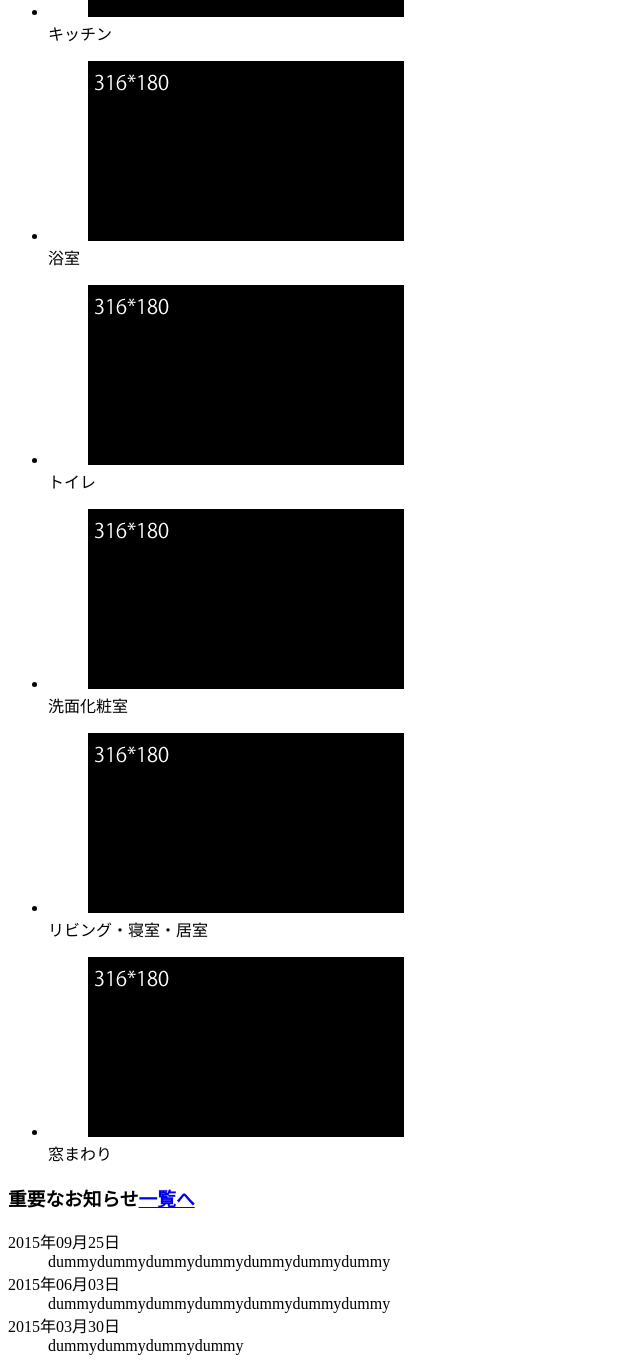
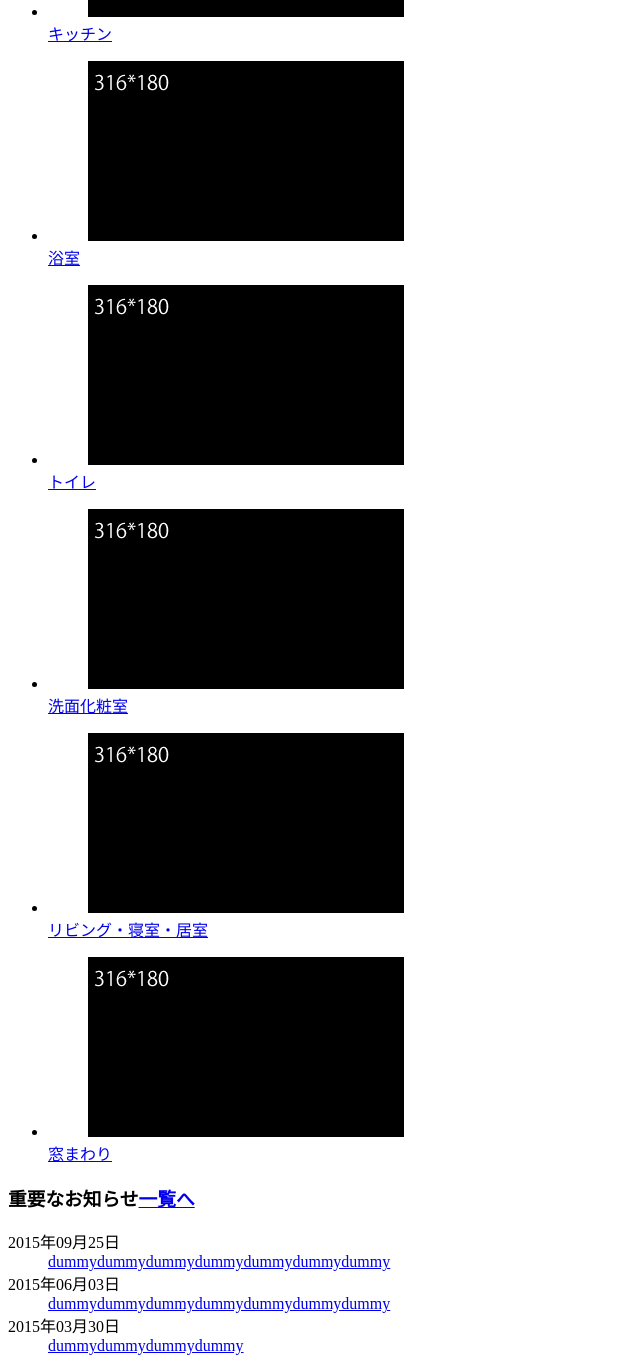
Before and after one commit to kamuchiru9/myProject5, a plain HTML site: page index.html in a window 1280 px wide. Shown: the part 179-1550 px from the top of the page, without its empty margins (0-640 px from the left). Drawn offline with Linux system fonts and the light colour scheme.

Commit message:
最終upd

```diff
--- a/index.html
+++ b/index.html
@@ -12,39 +12,39 @@
       <ul>
         <li>
           <dl>
-            <dd><img src="./img/img_dummy.png" width="316" height="180"></dd>
-            <dt>キッチン</dt>
+            <dd><a href="#"><img src="./img/img_dummy.png" width="316" height="180"></a></dd>
+            <dt><a href="#">キッチン</a></dt>
+          </dl>
+        </li><!--
+        --><li>
+          <dl>
+            <dd><a href="#"><img src="./img/img_dummy.png" width="316" height="180"></dd>
+            <dt><a href="#">浴室</a></dt>
           </dl>
         </li><!--
         --><li>
           <dl>
             <dd><img src="./img/img_dummy.png" width="316" height="180"></dd>
-            <dt>浴室</dt>
-          </dl>
-        </li><!--
-        --><li>
-          <dl>
-            <dd><img src="./img/img_dummy.png" width="316" height="180"></dd>
-            <dt>トイレ</dt>
+            <dt><a href="#">トイレ</a></dt>
           </dl>
         </li>
       </li><!--
       --><li>
         <dl>
-          <dd><img src="./img/img_dummy.png" width="316" height="180"></dd>
-          <dt>洗面化粧室</dt>
+          <dd><a href="#"><img src="./img/img_dummy.png" width="316" height="180"></dd>
+          <dt><a href="#">洗面化粧室</a></dt>
         </dl>
       </li><!--
       --><li>
         <dl>
-          <dd><img src="./img/img_dummy.png" width="316" height="180"></dd>
-          <dt>リビング・寝室・居室</dt>
+          <dd><a href="#"><img src="./img/img_dummy.png" width="316" height="180"></dd>
+          <dt><a href="#">リビング・寝室・居室</a></dt>
         </dl>
       </li><!--
       --><li>
         <dl>
-          <dd><img src="./img/img_dummy.png" width="316" height="180"></dd>
-          <dt>窓まわり</dt>
+          <dd><a href="#"><a href="#"><img src="./img/img_dummy.png" width="316" height="180"></dd>
+          <dt><a href="#">窓まわり</a></dt>
         </dl>
       </li>
       </ul>
@@ -54,11 +54,11 @@
       <h3><span class="left">重要なお知らせ</span><span class="right"><a href="#" class="icoA">一覧へ</a></span></h3>
       <dl>
         <dt>2015年09月25日</dt>
-        <dd>dummydummydummydummydummydummydummy</dd>
+        <dd><a href="#">dummydummydummydummydummydummydummy</a></dd>
         <dt>2015年06月03日</dt>
-        <dd>dummydummydummydummydummydummydummy</dd>
+        <dd><a href="#">dummydummydummydummydummydummydummy</a></dd>
         <dt>2015年03月30日</dt>
-        <dd>dummydummydummydummy</dd>
+        <dd><a href="#">dummydummydummydummy</a></dd>
       </dl>
     </div>
   </body>
```
